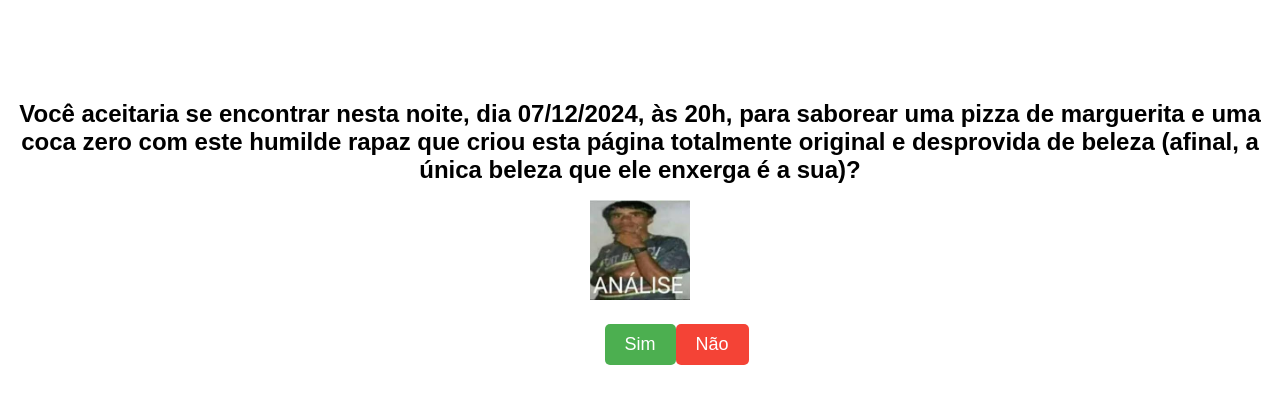
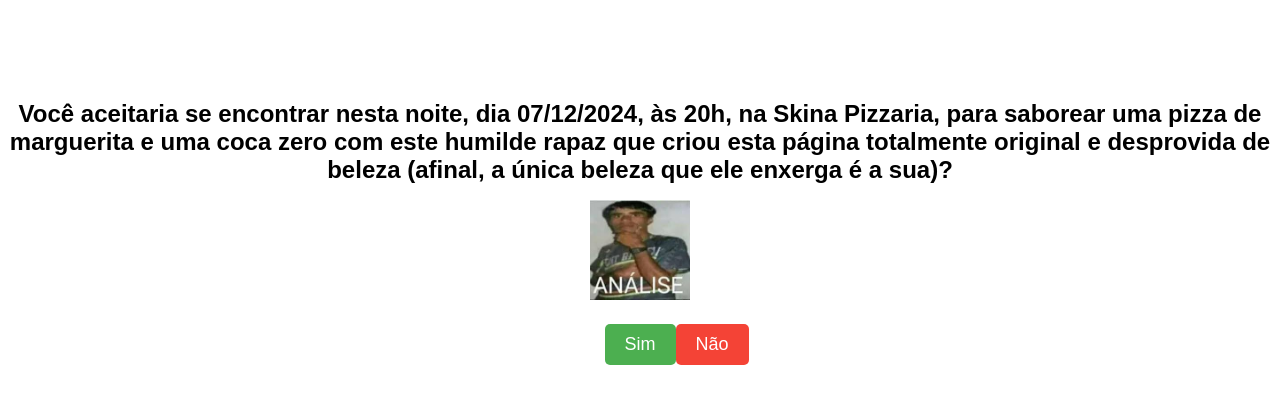
Before and after one commit to AllexSandro42/sanny, a plain HTML site: page index.html in a window 1280 px wide. Drawn offline with Linux system fonts and the light colour scheme.

Commit message:
Atualizar o index.html

```diff
--- a/index.html
+++ b/index.html
@@ -69,7 +69,7 @@
     </style>
 </head>
 <body>
-    <h1>Você aceitaria se encontrar nesta noite, dia 07/12/2024, às 20h, para saborear uma pizza de marguerita e uma coca zero com este humilde rapaz que criou esta página totalmente original e desprovida de beleza (afinal, a única beleza que ele enxerga é a sua)?</h1>
+    <h1>Você aceitaria se encontrar nesta noite, dia 07/12/2024, às 20h, na Skina Pizzaria, para saborear uma pizza de marguerita e uma coca zero com este humilde rapaz que criou esta página totalmente original e desprovida de beleza (afinal, a única beleza que ele enxerga é a sua)?</h1>
     <img src="analise.jpeg" alt="">
     <div class="buttons">
         <button id="yes">Sim</button>
```
